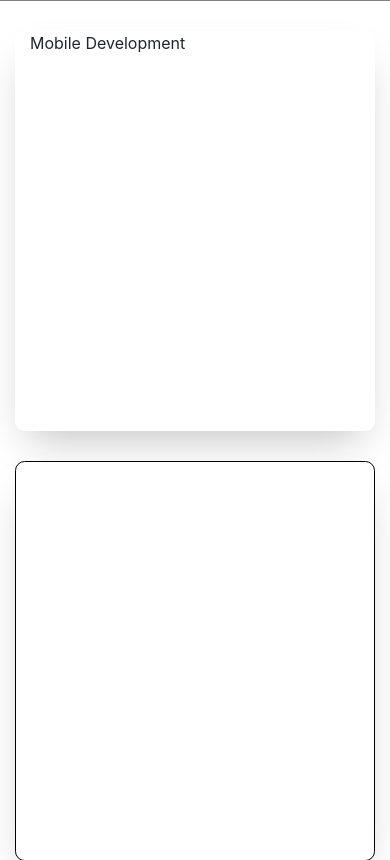
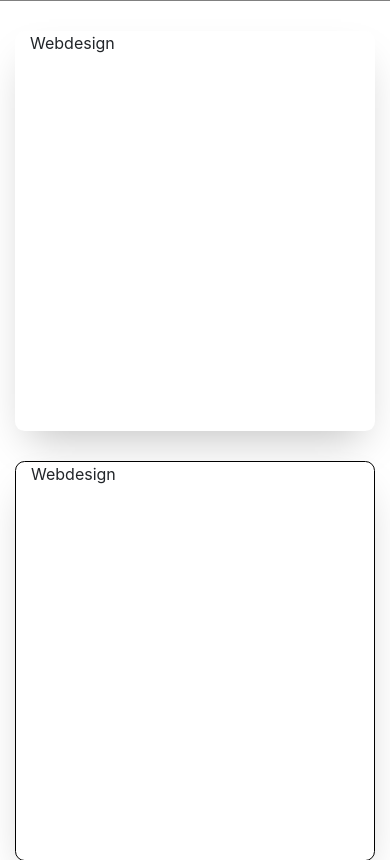
Before and after one commit to brendangaturu/Brendan_Website, a Django app: template templates/mobiledevelopment.html in a window 390 px wide. Shown: the part 799-1659 px from the top of the page. Run offline with Django 3.2, Linux system fonts and the light colour scheme; the template is opened without the code that fills it, so the values that code supplies are empty; some libraries are stand-ins or nearby versions; some web fonts are replaced.

Commit message:
'services templates'

```diff
--- a/templates/mobiledevelopment.html
+++ b/templates/mobiledevelopment.html
@@ -4,10 +4,8 @@
 
 <div class="container-fluid">
 
-    <div class="col-lg-8 col-md-8 col-sm-6 card serv-detail">
-        <p>Mobile Development</p>
-    </div>
-    <div class="col-lg-4 col-md-4 col-sm-6 card serv"></div>
+    <div class="col-lg-8 col-md-8 col-sm-6 card serv-detail"> Webdesign</div>
+    <div class="col-lg-4 col-md-4 col-sm-6 card serv">Webdesign</div>
 
 </div>
 
```
